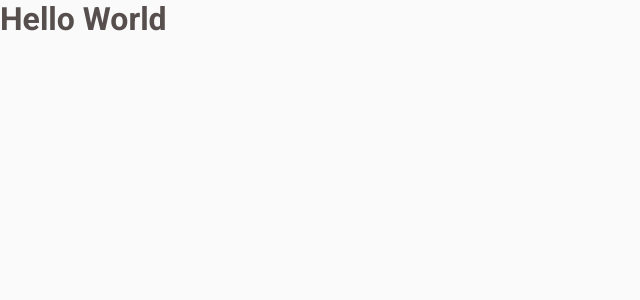
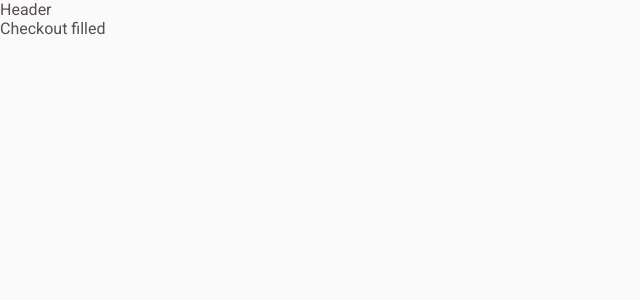
Before and after one commit to LucasFdCosta/coffee-delivery, a React (Vite) app: page /checkout-filled in a window 1280 px wide. Shown: the top 300 px of the page, without its empty margins (0-640 px from the left). Built offline with nearby package versions, Linux system fonts and the light colour scheme.

Commit message:
chore: add react-router-dom add react-router-dom to set the routes and and set a default layout for the application

```diff
--- a/package.json
+++ b/package.json
@@ -11,8 +11,10 @@
     "preview": "vite preview"
   },
   "dependencies": {
+    "phosphor-react": "^1.4.1",
     "react": "^18.3.1",
     "react-dom": "^18.3.1",
+    "react-router-dom": "^6.28.0",
     "styled-components": "^6.1.13"
   },
   "devDependencies": {
--- a/src/App.tsx
+++ b/src/App.tsx
@@ -1,13 +1,17 @@
 import { ThemeProvider } from "styled-components";
 import { defaultTheme } from "./styles/themes/default";
 import { GlobalStyle } from "./styles/global";
+import { BrowserRouter } from "react-router-dom";
+import { Router } from "./Router";
 
 function App() {
   return (
-    <ThemeProvider theme={defaultTheme}>
-      <GlobalStyle />
-      <h1>Hello World</h1>
-    </ThemeProvider>
+    <BrowserRouter>
+      <ThemeProvider theme={defaultTheme}>
+        <Router />
+        <GlobalStyle />
+      </ThemeProvider>
+    </BrowserRouter>
   );
 }
 
--- /dev/null
+++ b/src/Router.tsx
@@ -0,0 +1,17 @@
+import { Route, Routes } from "react-router-dom";
+import { Home } from "./pages/Home";
+import { Checkout } from "./pages/Checkout";
+import { CheckoutFilled } from "./pages/CheckoutFilled";
+import { DefaultLayout } from "./layouts/DefaultLayout";
+
+export function Router() {
+  return (
+    <Routes>
+      <Route path="/" element={<DefaultLayout />}>
+        <Route path="/" element={<Home />} />
+        <Route path="/checkout" element={<Checkout />} />
+        <Route path="/checkout-filled" element={<CheckoutFilled />} />
+      </Route>
+    </Routes>
+  );
+}
--- /dev/null
+++ b/src/components/Header/index.tsx
@@ -0,0 +1,3 @@
+export function Header() {
+  return <header>Header</header>;
+}
--- /dev/null
+++ b/src/layouts/DefaultLayout.tsx
@@ -0,0 +1,11 @@
+import { Outlet } from "react-router-dom";
+import { Header } from "../components/Header";
+
+export function DefaultLayout() {
+  return (
+    <div>
+      <Header />
+      <Outlet />
+    </div>
+  );
+}
--- /dev/null
+++ b/src/pages/Checkout/index.tsx
@@ -0,0 +1,3 @@
+export function Checkout() {
+  return <main>Checkout</main>;
+}
--- /dev/null
+++ b/src/pages/CheckoutFilled/index.tsx
@@ -0,0 +1,3 @@
+export function CheckoutFilled() {
+  return <main>Checkout filled</main>;
+}
--- /dev/null
+++ b/src/pages/Home/index.tsx
@@ -0,0 +1,3 @@
+export function Home() {
+  return <main>home</main>;
+}
```
Also changed, not shown: src/assets/Logo.png (added), src/components/Header/styles.ts (added), src/pages/Checkout/styles.ts (added), src/pages/CheckoutFilled/styles.ts (added), src/pages/Home/styles.ts (added), 1 other file (tests, documents, lock files or other folders).
